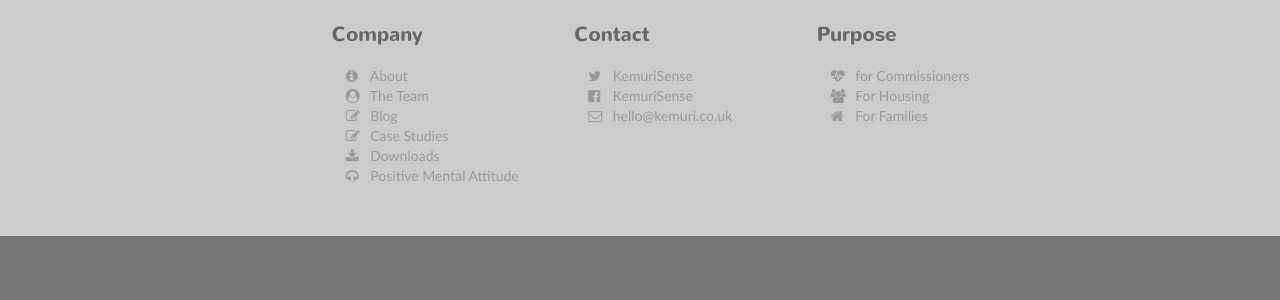
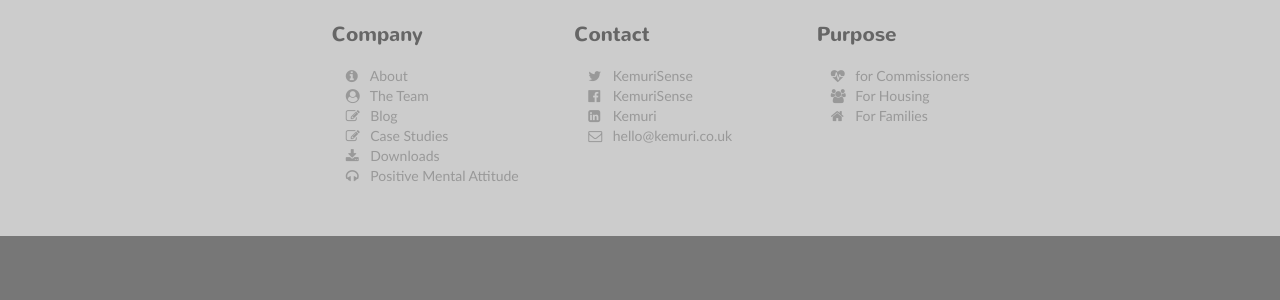
Before and after one commit to intelligentlilli/kemurisense.github.io, a Jekyll site: the page built from index.html, in a window 1280 px wide and 900 px high, scrolled down 2035 px. Shown: the part 285-585 px from the top of the window. Built offline with Jekyll 4.4.1, drawn with Linux system fonts in a browser that asks for light colours.

Commit message:
Add Linkedin

```diff
--- a/_includes/footer.html
+++ b/_includes/footer.html
@@ -36,6 +36,10 @@
 						</a></li>
 						<li><a href="https://facebook.com/KemuriSense">
 							<span class="k-icon"></span> KemuriSense
+						</a></li>
+
+						<li><a href="https://linkedin.com/company/Kemuri">
+							<span class="k-icon"></span> Kemuri
 						</a></li>
 						<li><a href="mailto:hello@kemuri.co.uk">
 							<span class="k-icon"></span> hello@kemuri.co.uk
--- a/fonts/config.json
+++ b/fonts/config.json
@@ -125,6 +125,12 @@
       "css": "edit",
       "code": 59403,
       "src": "fontawesome"
+    },
+    {
+      "uid": "1145676a91138011729fa2909997af66",
+      "css": "linkedin-squared",
+      "code": 62220,
+      "src": "fontawesome"
     }
   ]
 }
```
Also changed, not shown: fonts/k-icons.ttf, fonts/k-icons.woff, fonts/k-icons.woff2.
